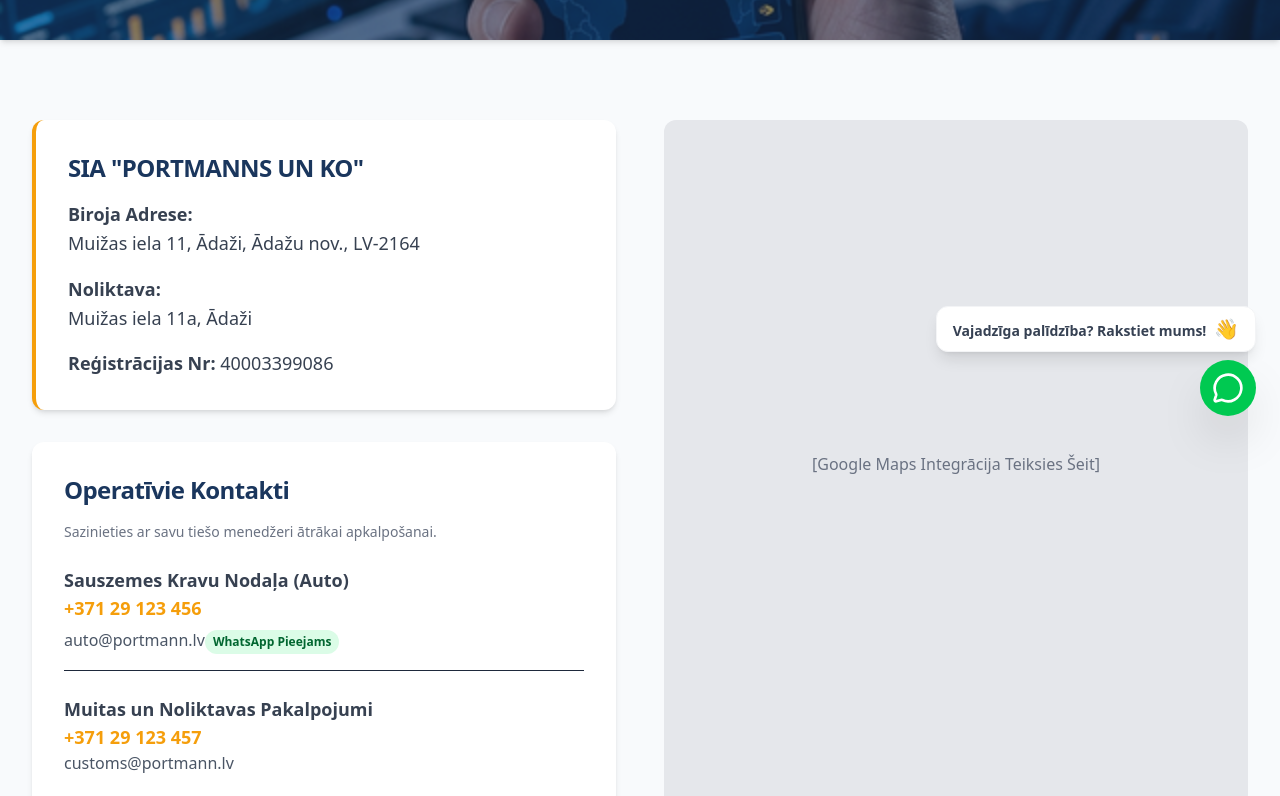
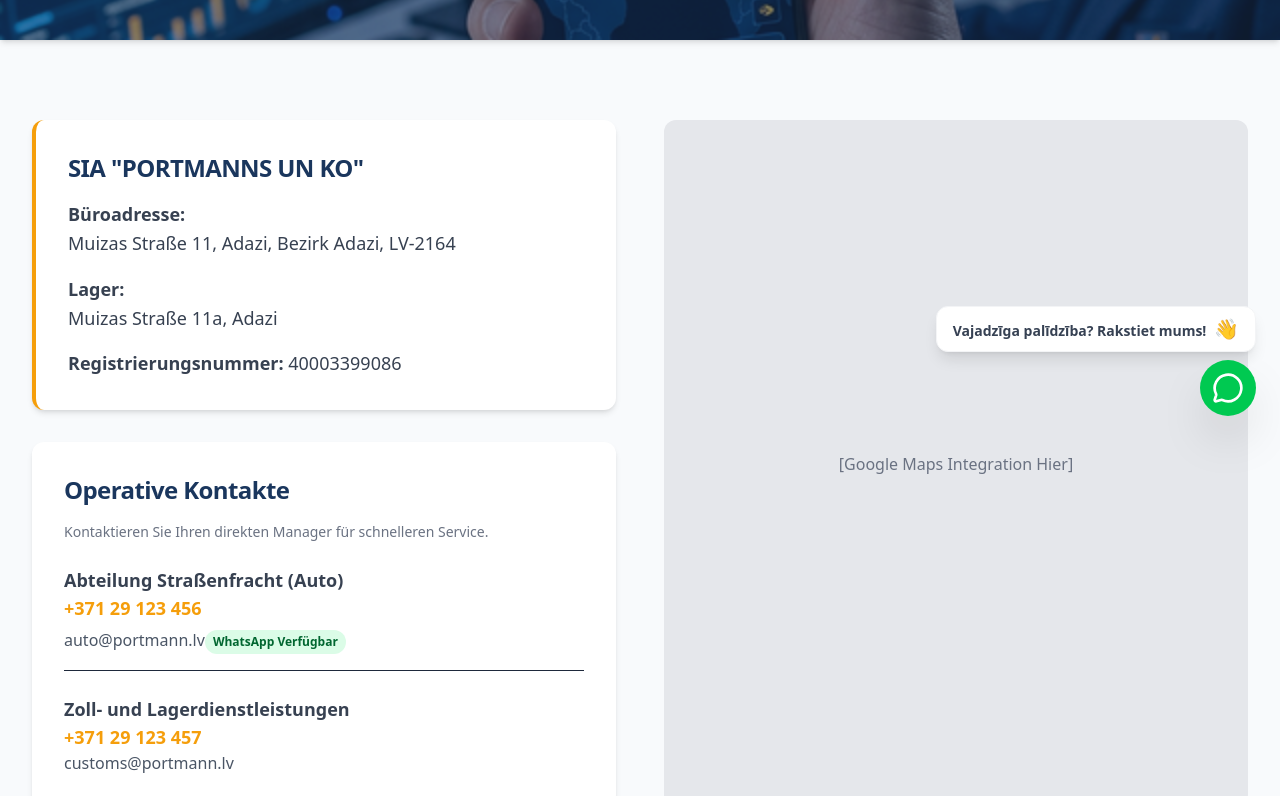
Before and after one commit to sandaveisa-cloud/portmann-logistics, a Next.js app: page /de/contacts in a window 1280 px wide. Shown: the part 360-1156 px from the top of the page. Built offline with nearby package versions, Linux system fonts and the light colour scheme.

Commit message:
feat: contacts i18n

```diff
--- a/app/[locale]/contacts/page.tsx
+++ b/app/[locale]/contacts/page.tsx
@@ -2,6 +2,7 @@ import { useTranslations } from 'next-intl';
 
 export default function ContactsPage() {
     const t = useTranslations('Navigation');
+    const tContact = useTranslations('Contacts');
 
     return (
         <div className="w-full">
@@ -21,29 +22,29 @@ export default function ContactsPage() {
                     {/* Adreses un rekvizīti */}
                     <div>
                         <div className="bg-white p-8 rounded-xl shadow-md border-l-4 border-accent mb-8">
-                            <h3 className="text-2xl font-bold mb-4 text-primary">SIA "PORTMANNS UN KO"</h3>
+                            <h3 className="text-2xl font-bold mb-4 text-primary">{tContact('companyName')}</h3>
                             <div className="space-y-4 text-lg text-gray-700">
-                                <p><strong>Biroja Adrese:</strong><br />Muižas iela 11, Ādaži, Ādažu nov., LV-2164</p>
-                                <p><strong>Noliktava:</strong><br />Muižas iela 11a, Ādaži</p>
-                                <p><strong>Reģistrācijas Nr:</strong> 40003399086</p>
+                                <p><strong>{tContact('officeTitle')}</strong><br />{tContact('officeAddress')}</p>
+                                <p><strong>{tContact('warehouseTitle')}</strong><br />{tContact('warehouseAddress')}</p>
+                                <p><strong>{tContact('regNrTitle')}</strong> {tContact('regNr')}</p>
                             </div>
                         </div>
 
                         {/* Personificēti kontakti kā norādīts analīze */}
                         <div className="bg-white p-8 rounded-xl shadow-md">
-                            <h3 className="text-2xl font-bold mb-4 text-primary">Operatīvie Kontakti</h3>
-                            <p className="text-sm text-gray-500 mb-6">Sazinieties ar savu tiešo menedžeri ātrākai apkalpošanai.</p>
+                            <h3 className="text-2xl font-bold mb-4 text-primary">{tContact('contactsTitle')}</h3>
+                            <p className="text-sm text-gray-500 mb-6">{tContact('contactsDesc')}</p>
 
                             <div className="space-y-6">
                                 <div className="border-b pb-4">
-                                    <p className="font-bold text-lg">Sauszemes Kravu Nodaļa (Auto)</p>
+                                    <p className="font-bold text-lg">{tContact('roadFreight')}</p>
                                     <a href="tel:+37129123456" className="text-accent hover:underline text-lg font-semibold block">+371 29 123 456</a>
                                     <a href="mailto:auto@portmann.lv" className="text-gray-600 hover:text-primary">auto@portmann.lv</a>
                                     {/* WhatsApp badge Placeholder */}
-                                    <span className="inline-block mt-2 bg-green-100 text-green-800 text-xs px-2 py-1 rounded-full font-bold">WhatsApp Pieejams</span>
+                                    <span className="inline-block mt-2 bg-green-100 text-green-800 text-xs px-2 py-1 rounded-full font-bold">{tContact('whatsappAvailable')}</span>
                                 </div>
                                 <div>
-                                    <p className="font-bold text-lg">Muitas un Noliktavas Pakalpojumi</p>
+                                    <p className="font-bold text-lg">{tContact('customsAndWarehouse')}</p>
                                     <a href="tel:+37129123457" className="text-accent hover:underline text-lg font-semibold block">+371 29 123 457</a>
                                     <a href="mailto:customs@portmann.lv" className="text-gray-600 hover:text-primary">customs@portmann.lv</a>
                                 </div>
@@ -53,7 +54,7 @@ export default function ContactsPage() {
 
                     {/* Map Placeholder */}
                     <div className="bg-gray-200 rounded-xl min-h-[400px] flex items-center justify-center text-gray-500">
-                        [Google Maps Integrācija Teiksies Šeit]
+                        {tContact('mapPlaceholder')}
                     </div>
                 </div>
             </div>
--- a/messages/de.json
+++ b/messages/de.json
@@ -71,5 +71,20 @@
         "isoTitle": "ISO 9001:2015",
         "isoDesc": "Zertifikat für Qualitätsmanagementsysteme in globalen Logistikprozessen.",
         "isoBtn": "ISO-Zertifikate"
+    },
+    "Contacts": {
+        "companyName": "SIA \"PORTMANNS UN KO\"",
+        "officeTitle": "Büroadresse:",
+        "officeAddress": "Muizas Straße 11, Adazi, Bezirk Adazi, LV-2164",
+        "warehouseTitle": "Lager:",
+        "warehouseAddress": "Muizas Straße 11a, Adazi",
+        "regNrTitle": "Registrierungsnummer:",
+        "regNr": "40003399086",
+        "contactsTitle": "Operative Kontakte",
+        "contactsDesc": "Kontaktieren Sie Ihren direkten Manager für schnelleren Service.",
+        "roadFreight": "Abteilung Straßenfracht (Auto)",
+        "whatsappAvailable": "WhatsApp Verfügbar",
+        "customsAndWarehouse": "Zoll- und Lagerdienstleistungen",
+        "mapPlaceholder": "[Google Maps Integration Hier]"
     }
 }
--- a/messages/en.json
+++ b/messages/en.json
@@ -71,5 +71,20 @@
         "isoTitle": "ISO 9001:2015",
         "isoDesc": "Quality management system certificate for global logistics processes.",
         "isoBtn": "ISO Certificate"
+    },
+    "Contacts": {
+        "companyName": "\"PORTMANNS UN KO\" Ltd.",
+        "officeTitle": "Office Address:",
+        "officeAddress": "Muizas street 11, Adazi, Adazi region, LV-2164",
+        "warehouseTitle": "Warehouse:",
+        "warehouseAddress": "Muizas street 11a, Adazi",
+        "regNrTitle": "Registration No:",
+        "regNr": "40003399086",
+        "contactsTitle": "Operational Contacts",
+        "contactsDesc": "Contact your direct manager for faster service.",
+        "roadFreight": "Road Freight Department (Auto)",
+        "whatsappAvailable": "WhatsApp Available",
+        "customsAndWarehouse": "Customs and Warehouse Services",
+        "mapPlaceholder": "[Google Maps Integration Here]"
     }
 }
--- a/messages/lv.json
+++ b/messages/lv.json
@@ -71,5 +71,20 @@
     "isoTitle": "ISO 9001:2015",
     "isoDesc": "Kvalitātes vadības sistēmas sertifikāts globāliem loģistikas procesiem.",
     "isoBtn": "ISO Sertifikāts"
+  },
+  "Contacts": {
+    "companyName": "SIA \"PORTMANNS UN KO\"",
+    "officeTitle": "Biroja Adrese:",
+    "officeAddress": "Muižas iela 11, Ādaži, Ādažu nov., LV-2164",
+    "warehouseTitle": "Noliktava:",
+    "warehouseAddress": "Muižas iela 11a, Ādaži",
+    "regNrTitle": "Reģistrācijas Nr:",
+    "regNr": "40003399086",
+    "contactsTitle": "Operatīvie Kontakti",
+    "contactsDesc": "Sazinieties ar savu tiešo menedžeri ātrākai apkalpošanai.",
+    "roadFreight": "Sauszemes Kravu Nodaļa (Auto)",
+    "whatsappAvailable": "WhatsApp Pieejams",
+    "customsAndWarehouse": "Muitas un Noliktavas Pakalpojumi",
+    "mapPlaceholder": "[Google Maps Integrācija Teiksies Šeit]"
   }
 }
--- a/messages/ru.json
+++ b/messages/ru.json
@@ -71,5 +71,20 @@
         "isoTitle": "ISO 9001:2015",
         "isoDesc": "Сертификат системы менеджмента качества для глобальных логистических процессов.",
         "isoBtn": "Сертификат ISO"
+    },
+    "Contacts": {
+        "companyName": "ООО «PORTMANNS UN KO»",
+        "officeTitle": "Адрес Офиса:",
+        "officeAddress": "Ул. Муйжас 11, Адажи, Адажский край, LV-2164",
+        "warehouseTitle": "Склад:",
+        "warehouseAddress": "Ул. Муйжас 11а, Адажи",
+        "regNrTitle": "Регистрационный номер:",
+        "regNr": "40003399086",
+        "contactsTitle": "Оперативные Контакты",
+        "contactsDesc": "Свяжитесь со своим прямым менеджером для более быстрого обслуживания.",
+        "roadFreight": "Отдел Наземных Перевозок (Авто)",
+        "whatsappAvailable": "Доступен WhatsApp",
+        "customsAndWarehouse": "Услуги Таможни и Склада",
+        "mapPlaceholder": "[Интеграция Google Maps Здесь]"
     }
 }
```
